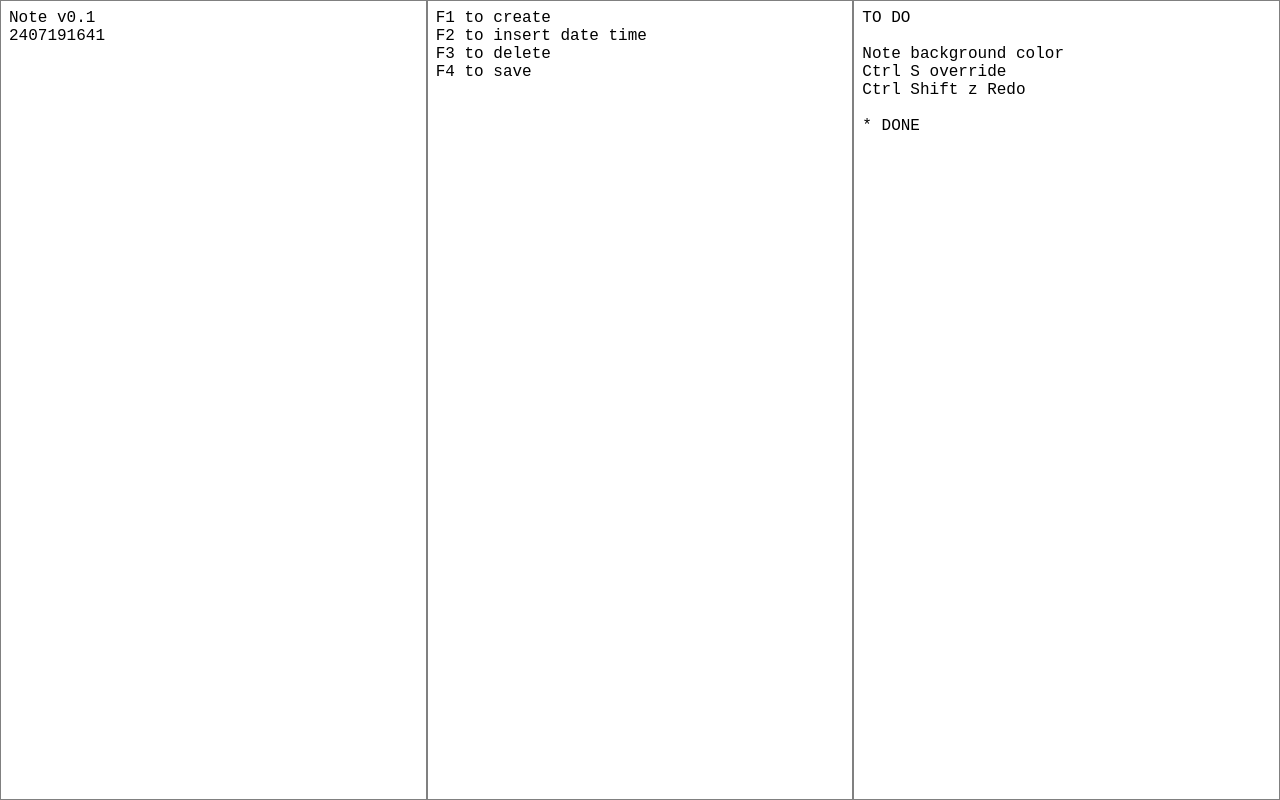
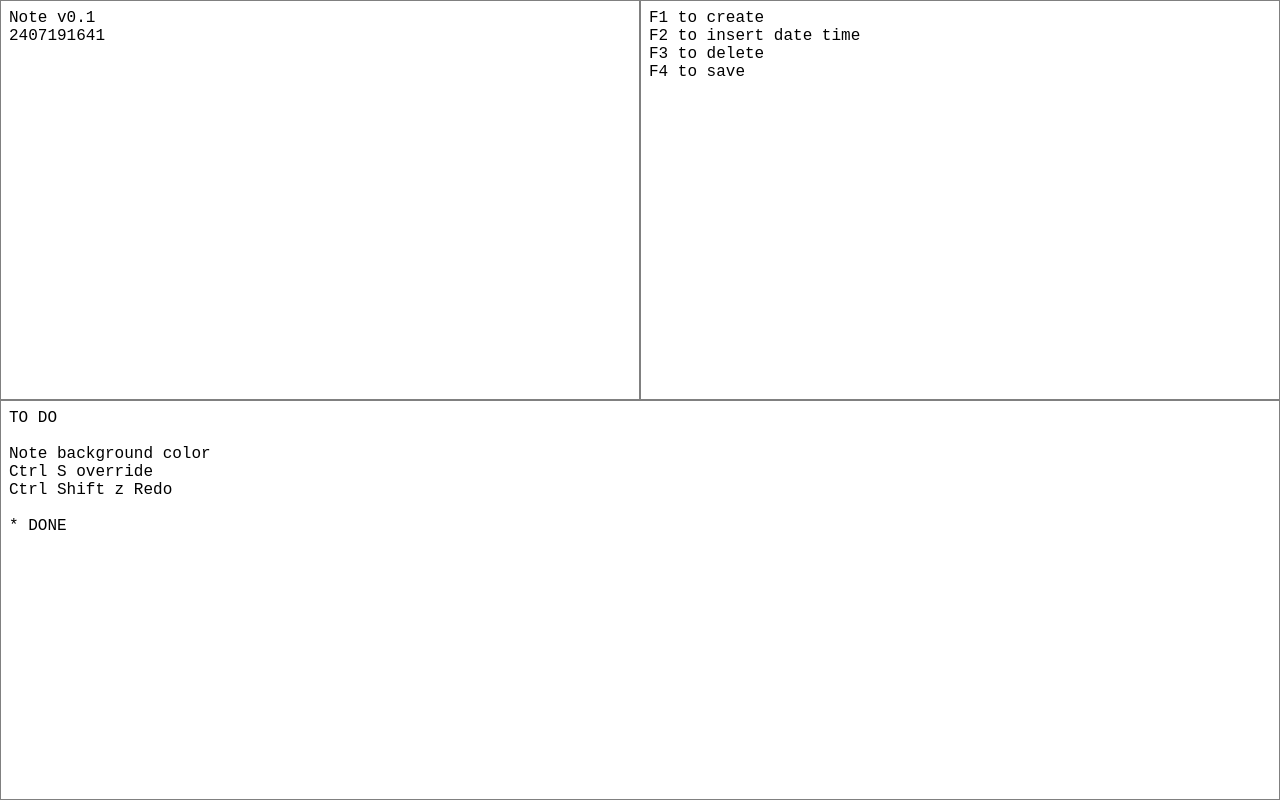
Before and after one commit to xuan4n/notes, a plain HTML site: page index.html in a window 1280 px wide. Drawn offline with Linux system fonts and the light colour scheme.

Commit message:
Add files via upload

```diff
--- a/index.html
+++ b/index.html
@@ -18,6 +18,7 @@
                         justify-content: stretch;
                         align-content: stretch;
                         align-items: stretch;
+                        height: 100vh;
                 }
 
                 textarea {
@@ -29,7 +30,7 @@
                         margin: 0;
                         padding: 0.5rem;
                         overflow: auto;
-                        flex: 1 1 40ch;
+                        flex: 1 1 60ch;
                         border: 1px solid gray;
                 }
 
```
